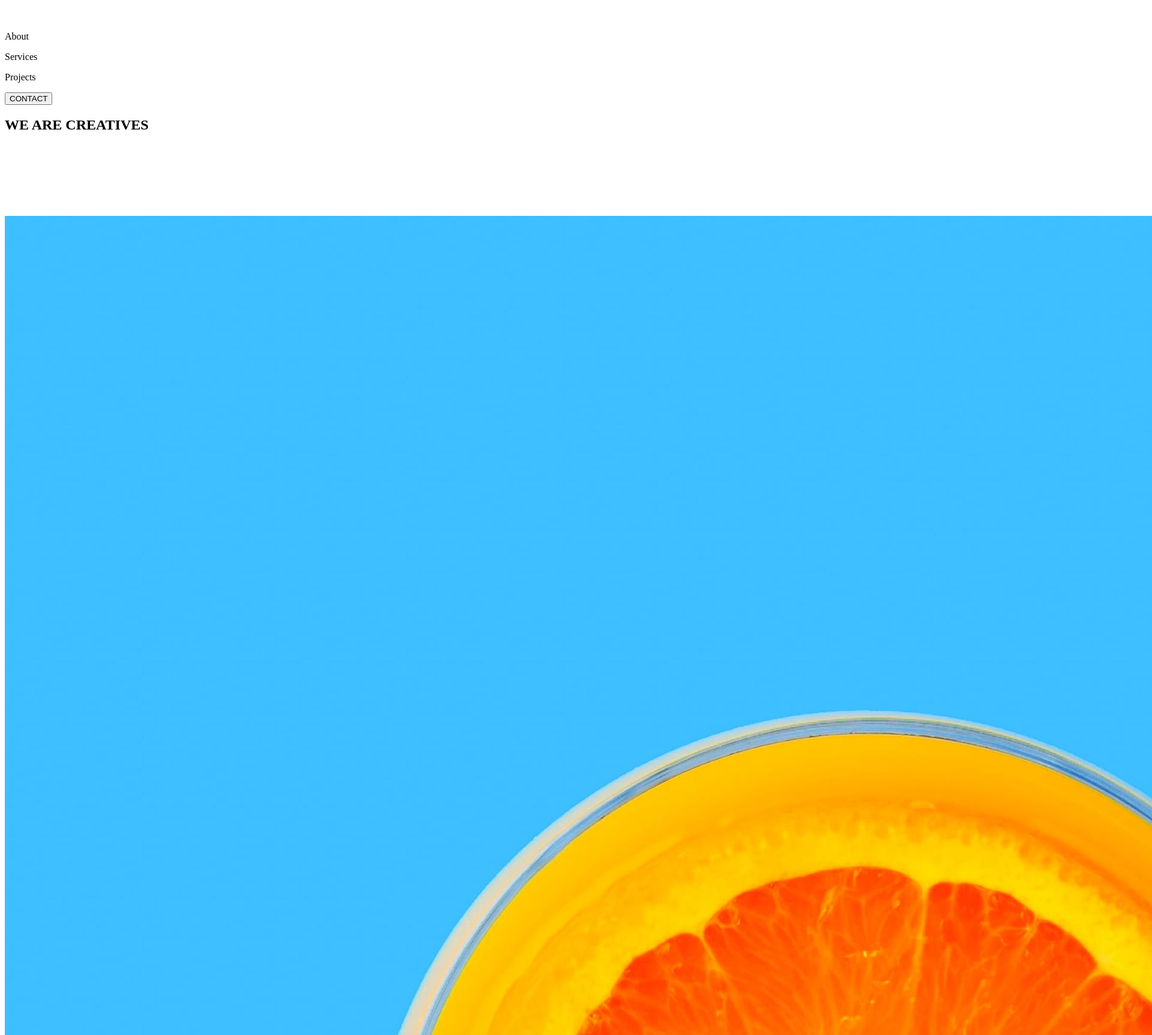
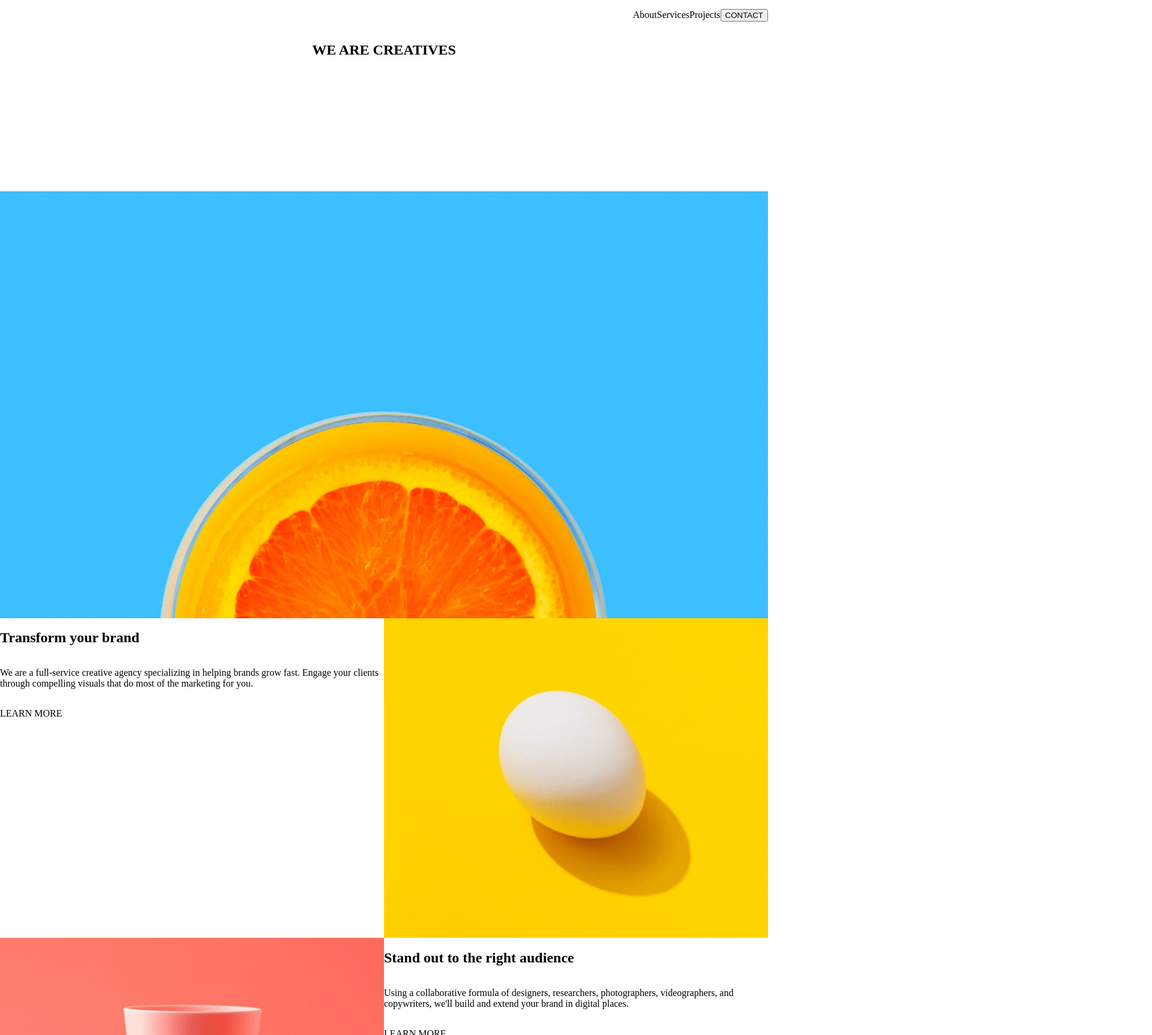
Before and after one commit to VasuBeachoo/sunnyside-landing-page, a React (Create React App) app: page / in a window 1280 px wide. Shown: the top 1726 px of the page at 60% size, 1920 px wide, since content can reach past the window. Built offline with nearby package versions, Linux system fonts and the light colour scheme.

Commit message:
Style landing page layout

```diff
--- a/src/App.js
+++ b/src/App.js
@@ -16,6 +16,7 @@ import bottlesImgDesktop from "./assets/desktop/image-gallery-milkbottles.jpg";
 import orangeImgDesktop from "./assets/desktop/image-gallery-orange.jpg";
 import coneImgDesktop from "./assets/desktop/image-gallery-cone.jpg";
 import cubesImgDesktop from "./assets/desktop/image-gallery-sugarcubes.jpg";
+import "./css/style.css";
 
 const App = () => {
   let key = 0;
@@ -29,6 +30,7 @@ const App = () => {
         src: transformImgDesktop,
         alt: "egg",
       },
+      modifiers: "double-feature--reverse",
     },
     {
       type: "double",
@@ -110,6 +112,7 @@ const App = () => {
               heading={feature.heading}
               paragraph={feature.paragraph}
               img={feature.img}
+              modifiers={feature.modifiers}
             />
           );
         case "double":
@@ -119,6 +122,7 @@ const App = () => {
               heading={feature.heading}
               paragraph={feature.paragraph}
               img={feature.img}
+              modifiers={feature.modifiers}
             />
           );
         default:
@@ -133,8 +137,16 @@ const App = () => {
         <section className="intro">
           <Header />
           <h1 className="intro__heading">WE ARE CREATIVES</h1>
-          <img src={arrowDown} alt="arrow-down" className="intro__img" />
-          <img src={headerImg} alt="orange" className="intro__img" />
+          <img
+            src={arrowDown}
+            alt="arrow-down"
+            className="intro__img intro__img--regular"
+          />
+          <img
+            src={headerImg}
+            alt="orange"
+            className="intro__img intro__img--bg"
+          />
         </section>
         <section className="features">{renderFeatures(features)}</section>
         <section className="testimonials">
@@ -142,6 +154,7 @@ const App = () => {
           <div className="testimonials__container">
             {testimonials.map((testimonial) => (
               <Testimonial
+                key={key++}
                 img={testimonial.img}
                 paragraph={testimonial.paragraph}
                 name={testimonial.name}
@@ -152,7 +165,7 @@ const App = () => {
         </section>
         <section className="gallery">
           {galleryImgs.map((img) => (
-            <img src={img.src} alt={img.alt} />
+            <img src={img.src} alt={img.alt} className="gallery__img" />
           ))}
         </section>
         <Footer />
--- a/src/components/Footer.jsx
+++ b/src/components/Footer.jsx
@@ -7,6 +7,7 @@ import twitterIcon from "../assets/icon-twitter.svg";
 import pinterestIcon from "../assets/icon-pinterest.svg";
 
 const Footer = () => {
+  let key = 0;
   const links = ["About", "Services", "Projects"];
   const socialIcons = [
     { src: facebookIcon, alt: "facebook" },
@@ -20,12 +21,12 @@ const Footer = () => {
       <img src={logo} alt="logo" className="footer__logo" />
       <div className="footer__links">
         {links.map((link) => (
-          <Link text={link} />
+          <Link key={key++} text={link} />
         ))}
       </div>
       <div className="footer__social-icons">
         {socialIcons.map((icon) => (
-          <SocialIcon icon={icon} />
+          <SocialIcon key={key++} icon={icon} />
         ))}
       </div>
     </footer>
--- a/src/css/style.css
+++ b/src/css/style.css
@@ -1 +1,299 @@
-/* No CSS *//*# sourceMappingURL=style.css.map */
+body {
+  margin: 0;
+}
+
+.page-container {
+  display: -webkit-box;
+  display: -ms-flexbox;
+  display: flex;
+  -webkit-box-orient: horizontal;
+  -webkit-box-direction: normal;
+      -ms-flex-direction: row;
+          flex-direction: row;
+  -webkit-box-pack: center;
+      -ms-flex-pack: center;
+          justify-content: center;
+  -webkit-box-align: start;
+      -ms-flex-align: start;
+          align-items: flex-start;
+}
+
+.page {
+  display: -webkit-box;
+  display: -ms-flexbox;
+  display: flex;
+  -webkit-box-orient: vertical;
+  -webkit-box-direction: normal;
+      -ms-flex-direction: column;
+          flex-direction: column;
+  -webkit-box-pack: start;
+      -ms-flex-pack: start;
+          justify-content: flex-start;
+  -webkit-box-align: center;
+      -ms-flex-align: center;
+          align-items: center;
+  width: 100%;
+}
+
+.intro {
+  width: 100%;
+  display: -webkit-box;
+  display: -ms-flexbox;
+  display: flex;
+  -webkit-box-orient: vertical;
+  -webkit-box-direction: normal;
+      -ms-flex-direction: column;
+          flex-direction: column;
+  -webkit-box-pack: start;
+      -ms-flex-pack: start;
+          justify-content: flex-start;
+  -webkit-box-align: center;
+      -ms-flex-align: center;
+          align-items: center;
+}
+
+.intro__img--regular {
+  width: 5%;
+}
+
+.intro__img--bg {
+  width: 100%;
+}
+
+.header {
+  width: 100%;
+  display: -webkit-box;
+  display: -ms-flexbox;
+  display: flex;
+  -webkit-box-orient: horizontal;
+  -webkit-box-direction: normal;
+      -ms-flex-direction: row;
+          flex-direction: row;
+  -webkit-box-pack: justify;
+      -ms-flex-pack: justify;
+          justify-content: space-between;
+  -webkit-box-align: center;
+      -ms-flex-align: center;
+          align-items: center;
+}
+
+.header__links {
+  display: -webkit-box;
+  display: -ms-flexbox;
+  display: flex;
+  -webkit-box-orient: horizontal;
+  -webkit-box-direction: normal;
+      -ms-flex-direction: row;
+          flex-direction: row;
+  -webkit-box-pack: justify;
+      -ms-flex-pack: justify;
+          justify-content: space-between;
+  -webkit-box-align: center;
+      -ms-flex-align: center;
+          align-items: center;
+}
+
+.features {
+  width: 100%;
+  display: -ms-grid;
+  display: grid;
+  -ms-grid-rows: auto;
+  -ms-grid-columns: (1fr)[2];
+      grid-template: auto/repeat(2, 1fr);
+}
+
+.double-feature {
+  display: -webkit-box;
+  display: -ms-flexbox;
+  display: flex;
+  -webkit-box-orient: horizontal;
+  -webkit-box-direction: normal;
+      -ms-flex-direction: row;
+          flex-direction: row;
+  -webkit-box-pack: start;
+      -ms-flex-pack: start;
+          justify-content: flex-start;
+  -webkit-box-align: start;
+      -ms-flex-align: start;
+          align-items: flex-start;
+  grid-area: auto / auto / auto / span 2;
+}
+
+.double-feature__img-container {
+  display: -webkit-box;
+  display: -ms-flexbox;
+  display: flex;
+  -webkit-box-orient: vertical;
+  -webkit-box-direction: normal;
+      -ms-flex-direction: column;
+          flex-direction: column;
+  -webkit-box-pack: start;
+      -ms-flex-pack: start;
+          justify-content: flex-start;
+  -webkit-box-align: center;
+      -ms-flex-align: center;
+          align-items: center;
+  width: 50%;
+}
+
+.double-feature__img {
+  width: 100%;
+}
+
+.double-feature__text-container {
+  display: -webkit-box;
+  display: -ms-flexbox;
+  display: flex;
+  -webkit-box-orient: vertical;
+  -webkit-box-direction: normal;
+      -ms-flex-direction: column;
+          flex-direction: column;
+  -webkit-box-pack: start;
+      -ms-flex-pack: start;
+          justify-content: flex-start;
+  -webkit-box-align: start;
+      -ms-flex-align: start;
+          align-items: flex-start;
+  width: 50%;
+}
+
+.double-feature--reverse {
+  -webkit-box-orient: horizontal;
+  -webkit-box-direction: reverse;
+      -ms-flex-direction: row-reverse;
+          flex-direction: row-reverse;
+}
+
+.single-feature {
+  display: -webkit-box;
+  display: -ms-flexbox;
+  display: flex;
+  -webkit-box-orient: vertical;
+  -webkit-box-direction: normal;
+      -ms-flex-direction: column;
+          flex-direction: column;
+  -webkit-box-pack: start;
+      -ms-flex-pack: start;
+          justify-content: flex-start;
+  -webkit-box-align: center;
+      -ms-flex-align: center;
+          align-items: center;
+  grid-area: auto / auto / auto / span 1;
+  text-align: center;
+}
+
+.single-feature__img {
+  width: 100%;
+}
+
+.testimonials {
+  width: 100%;
+  display: -webkit-box;
+  display: -ms-flexbox;
+  display: flex;
+  -webkit-box-orient: vertical;
+  -webkit-box-direction: normal;
+      -ms-flex-direction: column;
+          flex-direction: column;
+  -webkit-box-pack: start;
+      -ms-flex-pack: start;
+          justify-content: flex-start;
+  -webkit-box-align: center;
+      -ms-flex-align: center;
+          align-items: center;
+}
+
+.testimonials__container {
+  display: -webkit-box;
+  display: -ms-flexbox;
+  display: flex;
+  -webkit-box-orient: horizontal;
+  -webkit-box-direction: normal;
+      -ms-flex-direction: row;
+          flex-direction: row;
+  -webkit-box-pack: justify;
+      -ms-flex-pack: justify;
+          justify-content: space-between;
+  -webkit-box-align: start;
+      -ms-flex-align: start;
+          align-items: flex-start;
+}
+
+.testimonial {
+  display: -webkit-box;
+  display: -ms-flexbox;
+  display: flex;
+  -webkit-box-orient: vertical;
+  -webkit-box-direction: normal;
+      -ms-flex-direction: column;
+          flex-direction: column;
+  -webkit-box-pack: start;
+      -ms-flex-pack: start;
+          justify-content: flex-start;
+  -webkit-box-align: center;
+      -ms-flex-align: center;
+          align-items: center;
+  text-align: center;
+}
+
+.gallery {
+  display: -ms-grid;
+  display: grid;
+  -ms-grid-rows: auto;
+  -ms-grid-columns: (1fr)[4];
+      grid-template: auto/repeat(4, 1fr);
+}
+
+.gallery__img {
+  max-width: 100%;
+}
+
+.footer {
+  width: 100%;
+  display: -webkit-box;
+  display: -ms-flexbox;
+  display: flex;
+  -webkit-box-orient: vertical;
+  -webkit-box-direction: normal;
+      -ms-flex-direction: column;
+          flex-direction: column;
+  -webkit-box-pack: start;
+      -ms-flex-pack: start;
+          justify-content: flex-start;
+  -webkit-box-align: center;
+      -ms-flex-align: center;
+          align-items: center;
+}
+
+.footer__links {
+  display: -webkit-box;
+  display: -ms-flexbox;
+  display: flex;
+  -webkit-box-orient: horizontal;
+  -webkit-box-direction: normal;
+      -ms-flex-direction: row;
+          flex-direction: row;
+  -webkit-box-pack: justify;
+      -ms-flex-pack: justify;
+          justify-content: space-between;
+  -webkit-box-align: center;
+      -ms-flex-align: center;
+          align-items: center;
+}
+
+.footer__social-icons {
+  display: -webkit-box;
+  display: -ms-flexbox;
+  display: flex;
+  -webkit-box-orient: horizontal;
+  -webkit-box-direction: normal;
+      -ms-flex-direction: row;
+          flex-direction: row;
+  -webkit-box-pack: justify;
+      -ms-flex-pack: justify;
+          justify-content: space-between;
+  -webkit-box-align: center;
+      -ms-flex-align: center;
+          align-items: center;
+}
+/*# sourceMappingURL=style.css.map */
--- a/src/css/style.scss
+++ b/src/css/style.scss
@@ -0,0 +1,137 @@
+///////////////////////////////////////
+// IMPORTS ////////////////////////////
+
+///////////////////////////////////////
+// VARIABLES //////////////////////////
+
+///////////////////////////////////////
+// MIXINS /////////////////////////////
+
+@mixin flex($direction, $justify, $align) {
+  display: flex;
+  flex-direction: $direction;
+  justify-content: $justify;
+  align-items: $align;
+}
+
+@mixin section() {
+  width: 100%;
+}
+
+///////////////////////////////////////
+// FUNCTIONS //////////////////////////
+
+///////////////////////////////////////
+// STYLES /////////////////////////////
+
+body {
+  margin: 0;
+}
+
+.page-container {
+  @include flex(row, center, flex-start);
+}
+
+.page {
+  @include flex(column, flex-start, center);
+  width: 100%;
+}
+
+.intro {
+  @include section();
+  @include flex(column, flex-start, center);
+
+  &__img {
+    &--regular {
+      width: 5%;
+    }
+
+    &--bg {
+      width: 100%;
+    }
+  }
+}
+
+.header {
+  @include section();
+  @include flex(row, space-between, center);
+
+  &__links {
+    @include flex(row, space-between, center);
+  }
+}
+
+.features {
+  @include section();
+  display: grid;
+  grid-template: auto / repeat(2, 1fr);
+}
+
+.double-feature {
+  @include flex(row, flex-start, flex-start);
+  grid-area: auto / auto / auto / span 2;
+
+  &__img-container {
+    @include flex(column, flex-start, center);
+    width: 50%;
+  }
+
+  &__img {
+    width: 100%;
+  }
+
+  &__text-container {
+    @include flex(column, flex-start, flex-start);
+    width: 50%;
+  }
+
+  &--reverse {
+    flex-direction: row-reverse;
+  }
+}
+
+.single-feature {
+  @include flex(column, flex-start, center);
+  grid-area: auto / auto / auto / span 1;
+  text-align: center;
+
+  &__img {
+    width: 100%;
+  }
+}
+
+.testimonials {
+  @include section();
+  @include flex(column, flex-start, center);
+
+  &__container {
+    @include flex(row, space-between, flex-start);
+  }
+}
+
+.testimonial {
+  @include flex(column, flex-start, center);
+  text-align: center;
+}
+
+.gallery {
+  display: grid;
+  grid-template: auto / repeat(4, 1fr);
+
+  &__img {
+    max-width: 100%;
+  }
+}
+
+.footer {
+  @include section();
+  @include flex(column, flex-start, center);
+
+  &__links {
+    @include flex(row, space-between, center);
+  }
+
+  &__social-icons {
+    @include flex(row, space-between, center);
+  }
+}
```
